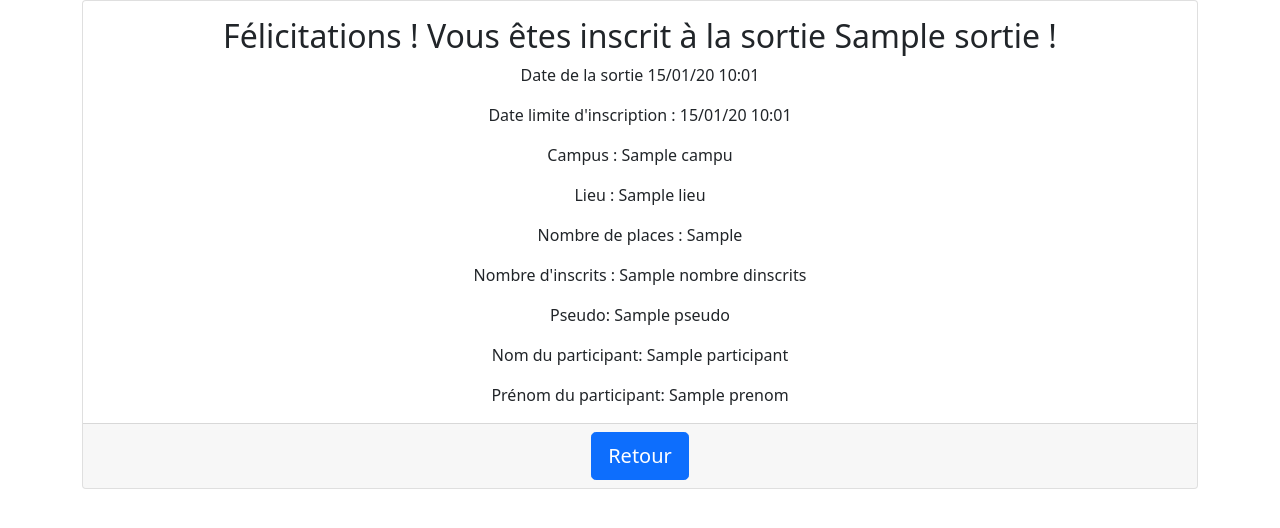
After one commit to yanisafif/projetSortir, a Symfony app: template templates/sortie/inscription.html.twig in a window 1280 px wide. The commit adds this page. Shown: the top 528 px of the page. Run offline with Twig, Linux system fonts and the light colour scheme; the template is opened without the code that fills it: most values are stand-ins (such as "Sample title", 1, 10 or a date in 2020); some libraries are stand-ins or nearby versions.

Commit message:
Feature S'inscrire + update profil.html.twig

```diff
--- a/src/Entity/Etat.php
+++ b/src/Entity/Etat.php
@@ -18,11 +18,6 @@ class Etat
      * @ORM\Column(type="integer")
      */
     private $id;
-
-    /**
-     * @ORM\Column(type="integer")
-     */
-    private $idEtat;
 
     /**
      * @ORM\Column(type="string", length=100)
--- a/templates/base.html.twig
+++ b/templates/base.html.twig
@@ -18,7 +18,13 @@
 
 
 {% block body %}
-
+    {% for label, messages in app.flashes %}
+        {% for message in messages %}
+            <div class="flash-{{ label }}">
+                {{ message }}
+            </div>
+        {% endfor %}
+    {% endfor %}
 {% endblock %}
 
 
--- a/templates/profil/editer.html.twig
+++ b/templates/profil/editer.html.twig
@@ -26,7 +26,7 @@
             label: 'Ma photo'
         }) }}
         <button type="submit" name="btnValider" class="btn btn-primary btn-sm mt-2">Enregistrer</button>
-        <button type="reset" class="btn btn-primary btn-sm mt-2">Annuler</button>
+        <a class="btn btn-primary btn-sm mt-2" href="{{ path("sortie_liste") }}">Annuler</a>
         {{ form_end(formParticipant) }}
     </div>
 {% endblock %}
--- a/templates/profil/profil.html.twig
+++ b/templates/profil/profil.html.twig
@@ -5,7 +5,7 @@
 {% block body %}
     <div class="container">
         <div class="card">
-            <img  src="{{ asset('/uploads/photos/'~participant.photo) }}" alt="photo de profil" class="card-img-top" >
+            <img style="max-width: 100px; height: auto; " src="{{ asset('uploads/photos/'~participant.photo) }}" alt="photo de profil" class="card-img-top" >
 
             <div class="card-body text-center">
                 <h2 class="card-title"> {{ participant.pseudo }}</h2>
@@ -16,7 +16,7 @@
                 <p class="card-text">Campus : {{ participant.campus.nom }}</p>
             </div>
             <div class="card-footer text-center">
-                <a class="btn btn-lg btn-primary" href="{{ path("sortie") }}">Retour</a>
+                <a class="btn btn-lg btn-primary" href="{{ path("sortie_liste") }}">Retour</a>
             </div>
         </div>
     </div>
--- /dev/null
+++ b/templates/sortie/inscription.html.twig
@@ -0,0 +1,25 @@
+{% extends 'base.html.twig' %}
+{% block title %}Inscription Sortie - {{ parent() }}{% endblock %}
+{% block body %}
+    {% block main %}
+        <div class="container">
+            <div class="card">
+                <div class="card-body text-center">
+                    <h2 class="card-title">Félicitations ! Vous êtes inscrit à la sortie {{ sortie.nom}} ! </h2>
+                    <p class="card-text">Date de la sortie {{ sortie.dateHeureDebut|date("d/m/y h:m") }}</p>
+                    <p class="card-text">Date limite d'inscription : {{ sortie.dateLimiteInscription|date("d/m/y h:m")}}</p>
+                    <p class="card-text">Campus : {{ sortie.campus.nom }}</p>
+                    <p class="card-text">Lieu : {{ sortie.lieu.nom }}</p>
+                    <p class="card-text">Nombre de places : {{ sortie.nbInscriptionsMax }}</p>
+                    <p class="card-text">Nombre d'inscrits : {{ nombreDInscrits}}</p>
+                    <p class="card-text">Pseudo: {{participant.pseudo}}</p>
+                    <p class="card-text">Nom du participant: {{participant.nom}}</p>
+                    <p class="card-text">Prénom du participant: {{participant.prenom}}</p>
+                </div>
+                <div class="card-footer text-center">
+                    <a  class="btn btn-lg btn-primary" href="{{ path("sortie_liste") }}">Retour</a>
+                </div>
+            </div>
+        </div>
+    {% endblock %}
+{% endblock %}
```
Also changed, not shown: src/Controller/ProfilController.php (+1 -9 lines), src/Controller/SortieController.php (+43 -0 lines), src/Entity/Sortie.php (+17 -0 lines), templates/sortie/index.html.twig (+5 -4 lines).
